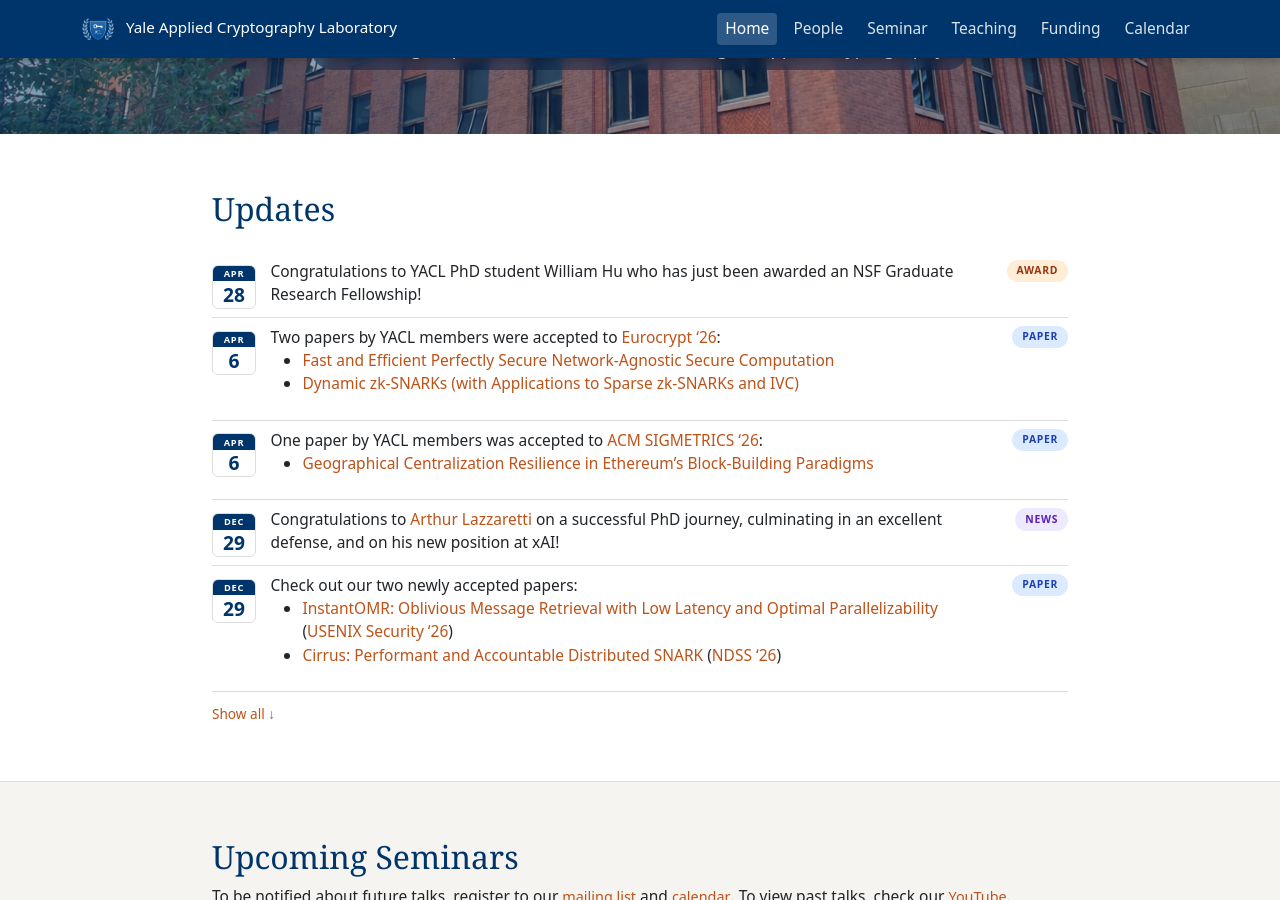
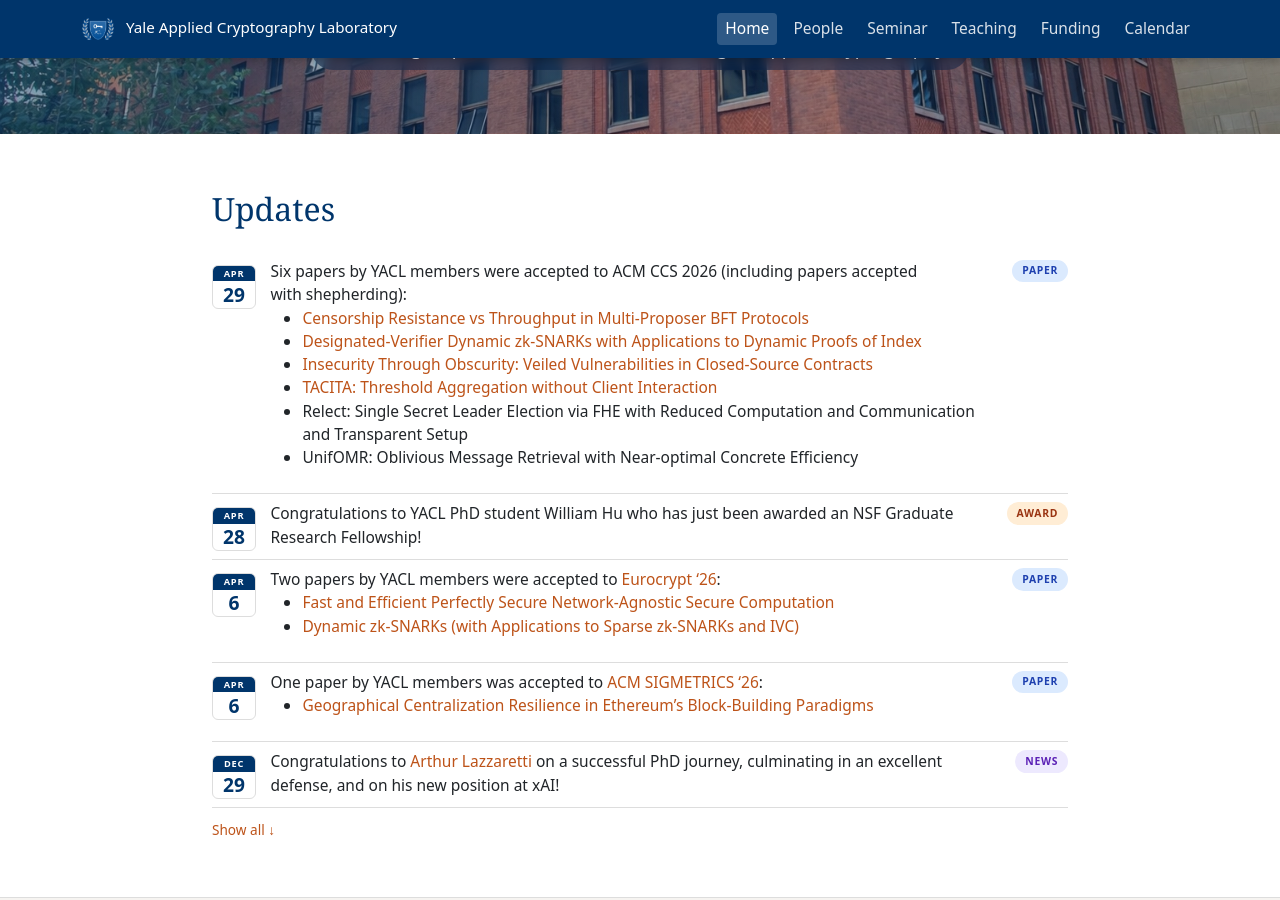
Before and after one commit to yale-acl/yacl-website, a Jekyll site: the page built from index.md, in a window 1280 px wide and 900 px high, scrolled down 368 px. Built offline with Jekyll 4.4.1, drawn with Linux system fonts in a browser that asks for light colours; some web fonts are replaced.

Commit message:
Add update for ACM CCS 2026 paper acceptances
Added news about ACM CCS 2026 paper acceptances.

```diff
--- a/_data/updates.yml
+++ b/_data/updates.yml
@@ -1,5 +1,17 @@
 # News & Updates — synced from https://sites.google.com/view/yacl/home
 # Fields: date (YYYY-MM-DD), text, url (optional), tag (paper/award/talk/news)
+
+
+- date: "2026-04-29"
+  tag: paper
+  text: |
+    Six papers by YACL members were accepted to ACM CCS 2026 (including papers accepted with shepherding):
+    - [Censorship Resistance vs Throughput in Multi-Proposer BFT Protocols](https://eprint.iacr.org/2026/126)
+    - [Designated-Verifier Dynamic zk-SNARKs with Applications to Dynamic Proofs of Index](https://eprint.iacr.org/2026/144)
+    - [Insecurity Through Obscurity: Veiled Vulnerabilities in Closed-Source Contracts](https://arxiv.org/abs/2504.13398)
+    - [TACITA: Threshold Aggregation without Client Interaction](https://eprint.iacr.org/2025/1579.pdf)
+    - Relect: Single Secret Leader Election via FHE with Reduced Computation and Communication and Transparent Setup
+    - UnifOMR: Oblivious Message Retrieval with Near-optimal Concrete Efficiency
 
 - date: "2026-04-28"
   tag: award
```
